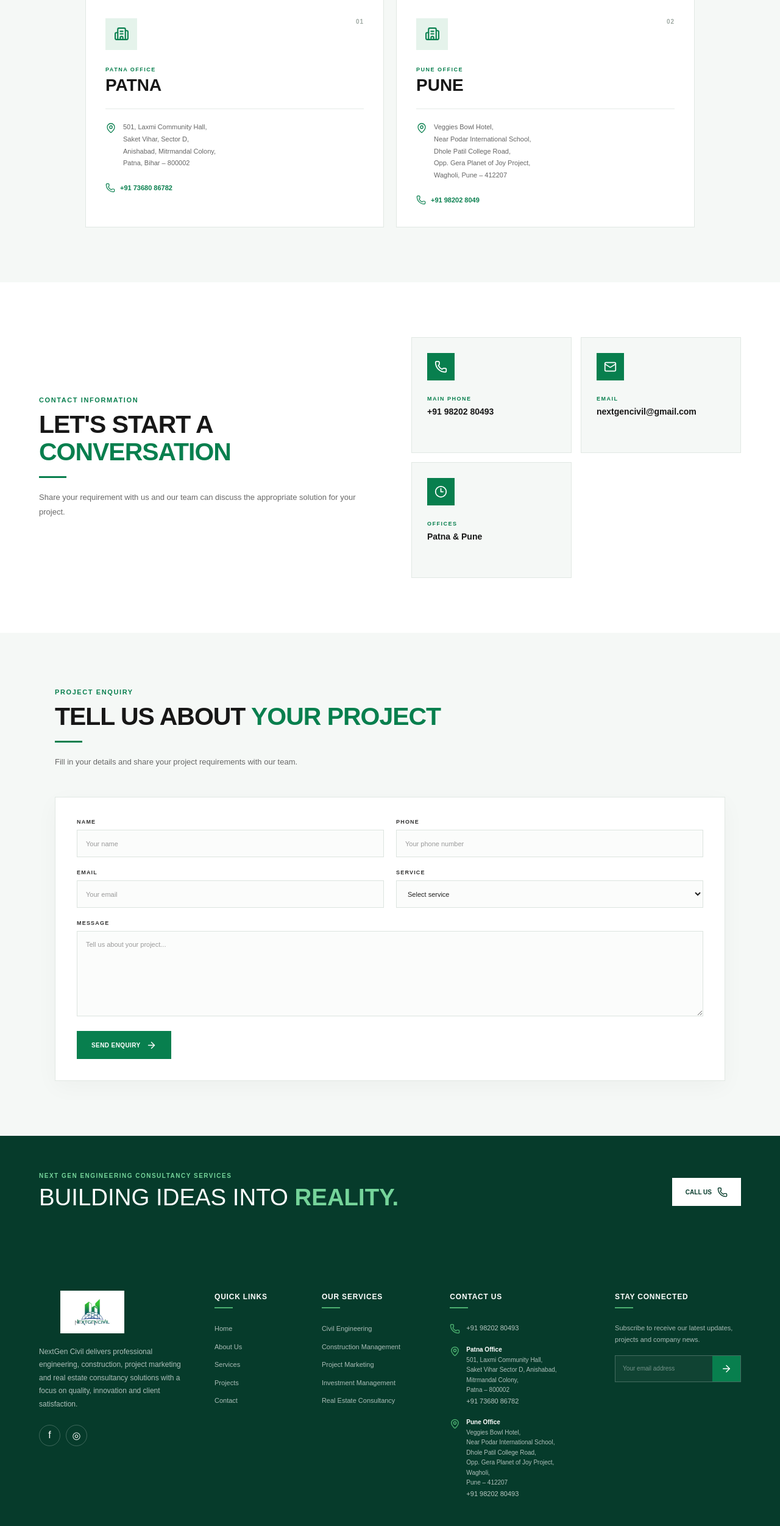
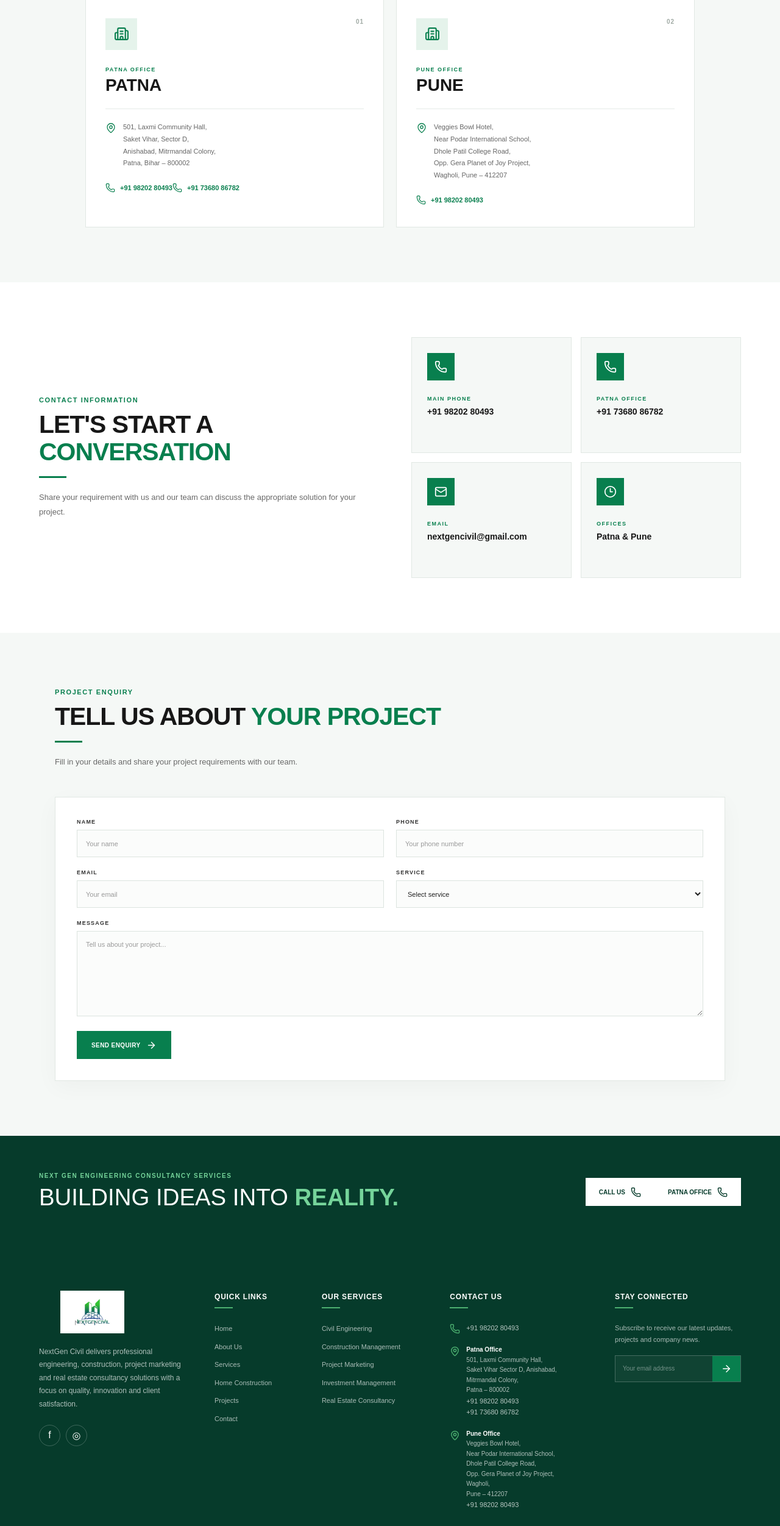
Before and after one commit to akashmahtha/Nextgen, a React (Vite) app: page /contact in a window 1280 px wide. Shown: the part 1142-3645 px from the top of the page at 61% size. Built offline with nearby package versions, Linux system fonts and the light colour scheme.

Commit message:
add phone no

```diff
--- a/src/components/Footer/Footer.jsx
+++ b/src/components/Footer/Footer.jsx
@@ -107,6 +107,12 @@ function Footer() {
               </li>
 
               <li>
+                <Link to="/home-construction">
+                  Home Construction
+                </Link>
+              </li>
+
+              <li>
                 <Link to="/projects">
                   Projects
                 </Link>
@@ -194,7 +200,9 @@ function Footer() {
             </div>
 
 
-            {/* PATNA OFFICE */}
+            {/* =================================================
+                PATNA OFFICE
+            ================================================= */}
 
             <div className="footer-contact-item">
 
@@ -209,17 +217,33 @@ function Footer() {
                 <br />
 
                 501, Laxmi Community Hall,
+
                 <br />
 
                 Saket Vihar Sector D, Anishabad,
+
                 <br />
 
                 Mitrmandal Colony,
+
                 <br />
 
                 Patna – 800002
 
                 <br />
+
+                {/* PATNA NUMBER 1 */}
+
+                <a
+                  href="tel:+919820280493"
+                  className="footer-office-phone"
+                >
+                  +91 98202 80493
+                </a>
+
+                <br />
+
+                {/* PATNA NUMBER 2 */}
 
                 <a
                   href="tel:+917368086782"
@@ -233,7 +257,9 @@ function Footer() {
             </div>
 
 
-            {/* PUNE OFFICE */}
+            {/* =================================================
+                PUNE OFFICE
+            ================================================= */}
 
             <div className="footer-contact-item">
 
@@ -248,26 +274,33 @@ function Footer() {
                 <br />
 
                 Veggies Bowl Hotel,
+
                 <br />
 
                 Near Podar International School,
+
                 <br />
 
                 Dhole Patil College Road,
+
                 <br />
 
                 Opp. Gera Planet of Joy Project,
+
                 <br />
 
                 Wagholi,
+
                 <br />
 
                 Pune – 412207
 
                 <br />
 
+                {/* PUNE NUMBER */}
+
                 <a
-                  href="tel:+91982028049"
+                  href="tel:+919820280493"
                   className="footer-office-phone"
                 >
                   +91 98202 80493
--- a/src/pages/Contact.jsx
+++ b/src/pages/Contact.jsx
@@ -7,6 +7,8 @@ import {
   Phone,
 } from "lucide-react";
 
+import { Link } from "react-router-dom";
+
 import Footer from "../components/Footer/Footer";
 
 import "./Contact.css";
@@ -15,7 +17,6 @@ function Contact() {
   const handleSubmit = (e) => {
     e.preventDefault();
 
-    // Email functionality will be added later.
     alert("Thank you! Your enquiry has been received.");
   };
 
@@ -166,6 +167,20 @@ function Contact() {
 
             </div>
 
+
+            {/* PATNA PHONE 1 */}
+
+            <a
+              href="tel:+919820280493"
+              className="contact-office-phone"
+            >
+              <Phone size={16} />
+              +91 98202 80493
+            </a>
+
+
+            {/* PATNA PHONE 2 */}
+
             <a
               href="tel:+917368086782"
               className="contact-office-phone"
@@ -221,12 +236,15 @@ function Contact() {
 
             </div>
 
+
+            {/* PUNE PHONE */}
+
             <a
-              href="tel:+91982028049"
+              href="tel:+919820280493"
               className="contact-office-phone"
             >
               <Phone size={16} />
-              +91 98202 8049
+              +91 98202 80493
             </a>
 
           </article>
@@ -290,6 +308,28 @@ function Contact() {
             </a>
 
 
+            {/* PATNA SECOND PHONE */}
+
+            <a
+              href="tel:+917368086782"
+              className="contact-info-card"
+            >
+
+              <div className="contact-info-icon">
+                <Phone size={21} />
+              </div>
+
+              <span>
+                PATNA OFFICE
+              </span>
+
+              <h3>
+                +91 73680 86782
+              </h3>
+
+            </a>
+
+
             {/* EMAIL */}
 
             <a
@@ -345,8 +385,6 @@ function Contact() {
 
         <div className="contact-message-container">
 
-          {/* FORM HEADING */}
-
           <div className="contact-message-heading">
 
             <span className="contact-eyebrow">
@@ -368,9 +406,7 @@ function Contact() {
           </div>
 
 
-          {/* =================================================
-              CONTACT FORM
-          ================================================= */}
+          {/* CONTACT FORM */}
 
           <form
             className="contact-form"
@@ -478,6 +514,10 @@ function Contact() {
                     Real Estate Solutions
                   </option>
 
+                  <option value="Home Construction">
+                    Home Construction
+                  </option>
+
                 </select>
 
               </div>
@@ -545,15 +585,25 @@ function Contact() {
           </div>
 
 
+          <div className="contact-cta-buttons">
+
             <a
               href="tel:+919820280493"
               className="contact-cta-button"
             >
               CALL US
+              <Phone size={17} />
+            </a>
 
+            <a
+              href="tel:+917368086782"
+              className="contact-cta-button"
+            >
+              PATNA OFFICE
               <Phone size={17} />
+            </a>
 
-          </a>
+          </div>
 
         </div>
 
```
Lines whose indentation alone changed are shown as unchanged.
